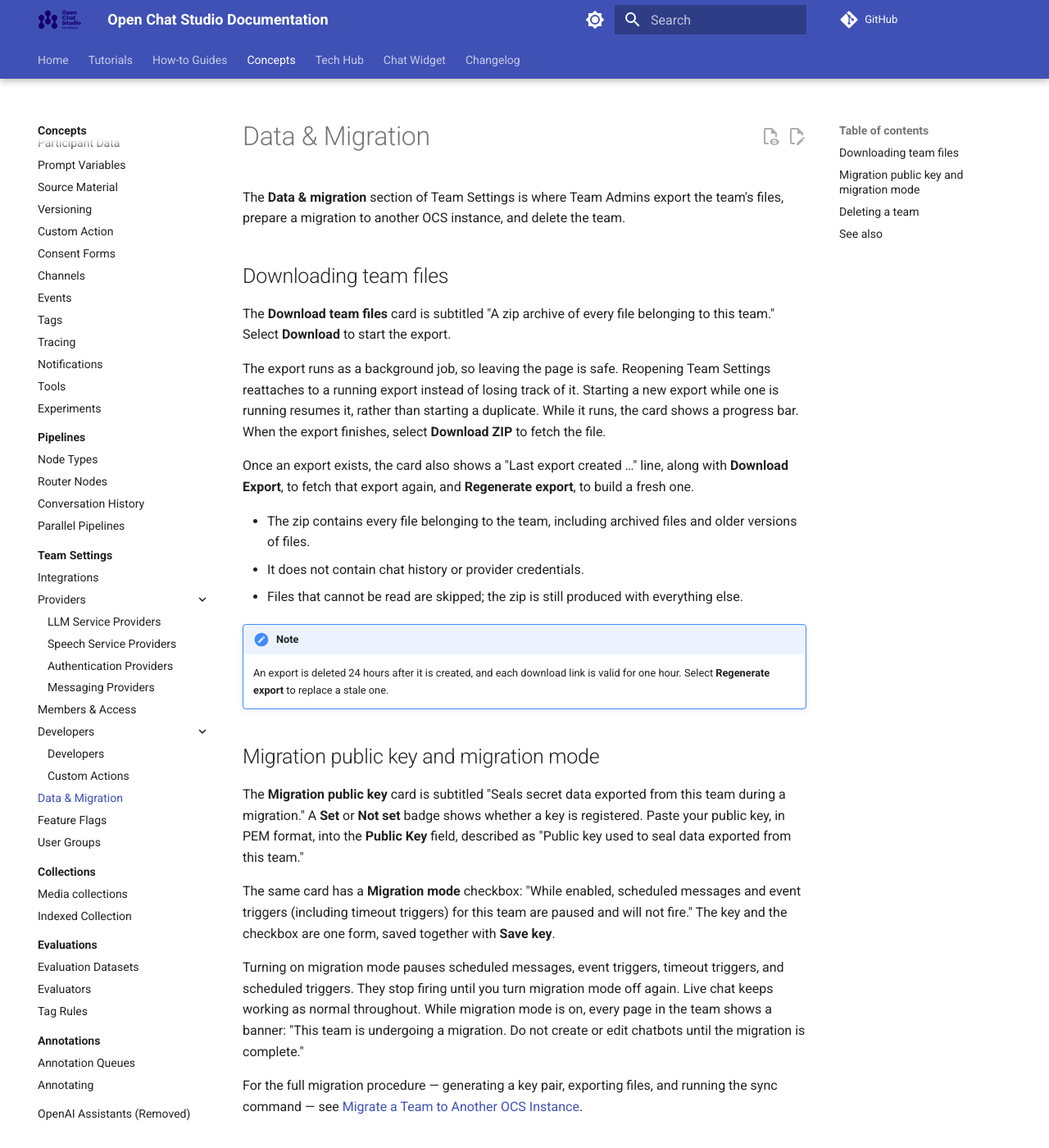
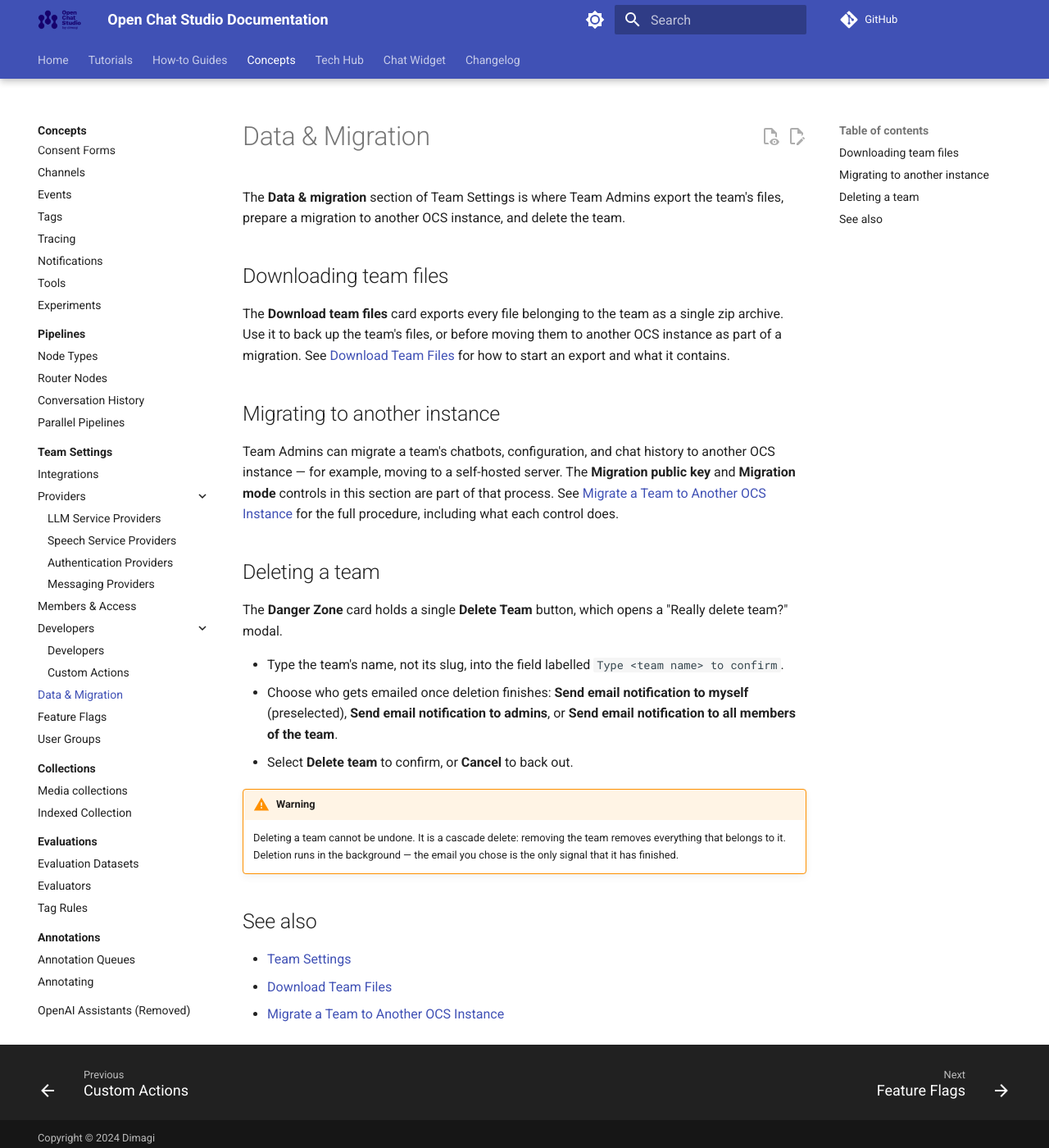
Before and after one commit to dimagi/open-chat-studio-docs, an MkDocs documentation site: the page built from docs/concepts/team/data_migration.md, in a window 1280 px wide and 1400 px high. Shown: the whole window at 82% size. Built offline with MkDocs 1.6.1 and Material for MkDocs 9.7.7, drawn with Linux system fonts in a browser that asks for light colours; a script that is not in the unit is left out; comment, search, counter and statistics services are not loaded.

Commit message:
Improved: Separated out "How-to / download files" and moved all details into "migrate_team" to keep concept pages high level

```diff
--- a/docs/concepts/team/data_migration.md
+++ b/docs/concepts/team/data_migration.md
@@ -4,40 +4,15 @@
 
 ## Downloading team files
 
-The **Download team files** card is subtitled "A zip archive of every file belonging to this team."
-Select **Download** to start the export.
+The **Download team files** card exports every file belonging to the team as a single zip archive.
+Use it to back up the team's files, or before moving them to another OCS instance as part of a migration.
+See [Download Team Files](../../how-to/download_team_files.md) for how to start an export and what it contains.
 
-The export runs as a background job, so leaving the page is safe.
-Reopening Team Settings reattaches to a running export instead of losing track of it.
-Starting a new export while one is running resumes it, rather than starting a duplicate.
-While it runs, the card shows a progress bar.
-When the export finishes, select **Download ZIP** to fetch the file.
+## Migrating to another instance
 
-Once an export exists, the card also shows a "Last export created …" line, along with **Download Export**, to fetch that export again, and **Regenerate export**, to build a fresh one.
-
-- The zip contains every file belonging to the team, including archived files and older versions of files.
-- It does not contain chat history or provider credentials.
-- Files that cannot be read are skipped; the zip is still produced with everything else.
-
-!!! note
-    An export is deleted 24 hours after it is created, and each download link is valid for one hour.
-    Select **Regenerate export** to replace a stale one.
-
-## Migration public key and migration mode
-
-The **Migration public key** card is subtitled "Seals secret data exported from this team during a migration."
-A **Set** or **Not set** badge shows whether a key is registered.
-Paste your public key, in PEM format, into the **Public Key** field, described as "Public key used to seal data exported from this team."
-
-The same card has a **Migration mode** checkbox: "While enabled, scheduled messages and event triggers (including timeout triggers) for this team are paused and will not fire."
-The key and the checkbox are one form, saved together with **Save key**.
-
-Turning on migration mode pauses scheduled messages, event triggers, timeout triggers, and scheduled triggers.
-They stop firing until you turn migration mode off again.
-Live chat keeps working as normal throughout.
-While migration mode is on, every page in the team shows a banner: "This team is undergoing a migration. Do not create or edit chatbots until the migration is complete."
-
-For the full migration procedure — generating a key pair, exporting files, and running the sync command — see [Migrate a Team to Another OCS Instance](../../tech-hub/migrate_team.md).
+Team Admins can migrate a team's chatbots, configuration, and chat history to another OCS instance — for example, moving to a self-hosted server.
+The **Migration public key** and **Migration mode** controls in this section are part of that process.
+See [Migrate a Team to Another OCS Instance](../../tech-hub/migrate_team.md) for the full procedure, including what each control does.
 
 ## Deleting a team
 
--- a/mkdocs.yml
+++ b/mkdocs.yml
@@ -126,6 +126,7 @@
       - Find Objects: how-to/global_search.md
     - Sessions & Data:
       - Reset Sessions: how-to/reset_sessions.md
+      - Download Team Files: how-to/download_team_files.md
     - Monitoring & Debugging:
       - Configure Langfuse Trace Sampling: how-to/configure_langfuse_trace_sampling.md
       - Manage Notifications: how-to/manage_notifications.md
```
Also changed, not shown: other parts of docs/concepts/team/data_migration.md (+1 -0 lines), docs/how-to/download_team_files.md (added, +45 -0 lines), docs/tech-hub/migrate_team.md (+1 -3 lines).
